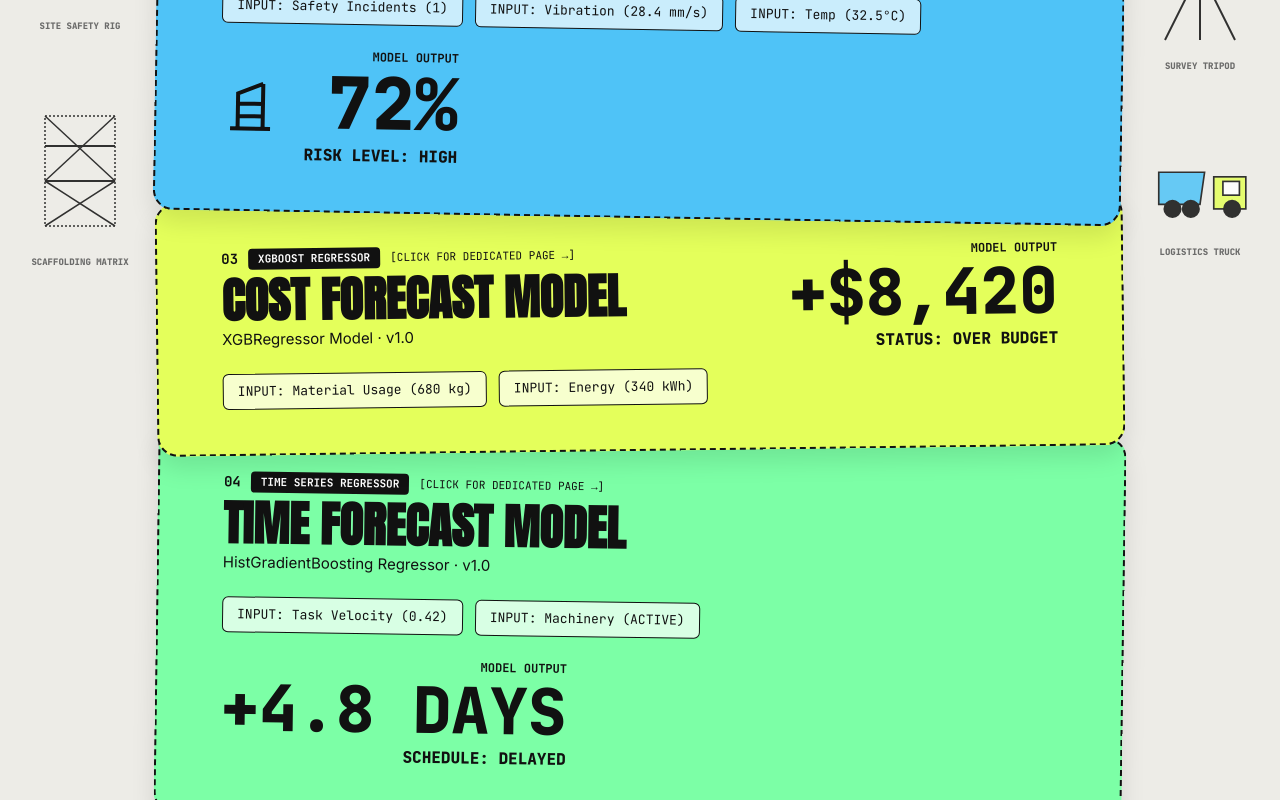
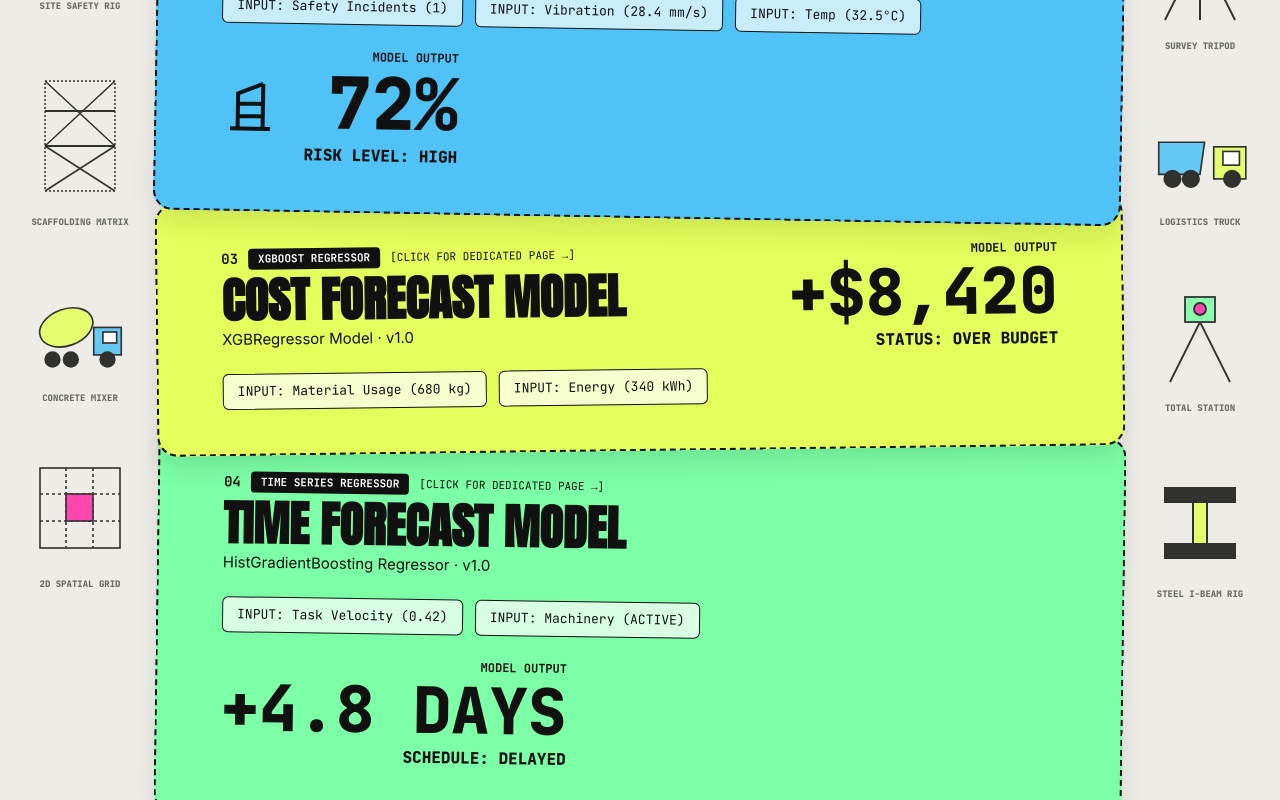
Before and after one commit to shubham392007-sketch/ConArk_Systems, a React (Vite) app in the folder frontend/: page / in a window 1280 px wide. Shown: the part 1078-1878 px from the top of the page. Built offline with nearby package versions, Linux system fonts and the light colour scheme; no server answers.

Commit message:
feat(ui): add 4 additional construction SVGs beside Card 05 Space Optimization Model

```diff
--- a/frontend/src/pages/CommandCenter.tsx
+++ b/frontend/src/pages/CommandCenter.tsx
@@ -211,8 +211,8 @@ export const CommandCenter: React.FC = () => {
       {/* 3-COLUMN MAIN LAYOUT: EXTREME LEFT SVGS (120px) | EXPANDED WIDE CARDS (1fr) | EXTREME RIGHT SVGS (120px) */}
       <div style={{ display: 'grid', gridTemplateColumns: '120px 1fr 120px', gap: '16px', alignItems: 'start', marginBottom: '44px' }}>
 
-        {/* EXTREME LEFT MARGIN COLUMN: SHIFTED FLUSH TO THE LEFT EDGE */}
-        <div style={{ display: 'flex', flexDirection: 'column', gap: '64px', paddingTop: '30px', alignItems: 'center', opacity: 0.85 }}>
+        {/* EXTREME LEFT MARGIN COLUMN: CONTINUED FLUSH BESIDE ALL 5 CARDS INCL. SPACE OPTIMIZATION */}
+        <div style={{ display: 'flex', flexDirection: 'column', gap: '54px', paddingTop: '30px', alignItems: 'center', opacity: 0.85 }}>
 
           {/* 1. Tower Crane SVG */}
           <div style={{ textAlign: 'center' }}>
@@ -259,7 +259,7 @@ export const CommandCenter: React.FC = () => {
 
           {/* 4. Scaffolding Structure SVG */}
           <div style={{ textAlign: 'center' }}>
-            <svg width="100" height="150" viewBox="0 0 100 130" fill="none" stroke="#111111" strokeWidth="1.5">
+            <svg width="100" height="140" viewBox="0 0 100 130" fill="none" stroke="#111111" strokeWidth="1.5">
               <rect x="15" y="10" width="70" height="110" strokeDasharray="2 2" />
               <line x1="15" y1="40" x2="85" y2="40" strokeWidth="2" />
               <line x1="15" y1="75" x2="85" y2="75" strokeWidth="2" />
@@ -269,6 +269,35 @@ export const CommandCenter: React.FC = () => {
               <line x1="85" y1="75" x2="15" y2="120" />
             </svg>
             <span style={{ fontSize: '9px', fontFamily: 'JetBrains Mono, monospace', fontWeight: '800', color: '#555', display: 'block', marginTop: '4px' }}>SCAFFOLDING MATRIX</span>
+          </div>
+
+          {/* 5. Concrete Mixer Truck SVG (Beside Space Optimization Card) */}
+          <div style={{ textAlign: 'center' }}>
+            <svg width="110" height="100" viewBox="0 0 120 100" fill="none" stroke="#111111" strokeWidth="1.8">
+              {/* Mixer Drum */}
+              <ellipse cx="45" cy="45" rx="30" ry="20" transform="rotate(-20 45 45)" fill="#E4FF5B" stroke="#111111" />
+              {/* Truck Cabin */}
+              <rect x="75" y="45" width="30" height="30" fill="#4FC3F7" stroke="#111111" />
+              <rect x="85" y="50" width="15" height="12" fill="#FFFFFF" stroke="#111111" />
+              {/* Wheels */}
+              <circle cx="30" cy="80" r="8" fill="#111111" />
+              <circle cx="50" cy="80" r="8" fill="#111111" />
+              <circle cx="90" cy="80" r="8" fill="#111111" />
+            </svg>
+            <span style={{ fontSize: '9px', fontFamily: 'JetBrains Mono, monospace', fontWeight: '800', color: '#555', display: 'block', marginTop: '4px' }}>CONCRETE MIXER</span>
+          </div>
+
+          {/* 6. CAD Spatial Coordinate Grid SVG (Beside Space Optimization Card) */}
+          <div style={{ textAlign: 'center' }}>
+            <svg width="100" height="110" viewBox="0 0 100 110" fill="none" stroke="#111111" strokeWidth="1.6">
+              <rect x="10" y="10" width="80" height="80" fill="#EDECE7" stroke="#111111" />
+              <line x1="10" y1="36" x2="90" y2="36" strokeDasharray="3 3" />
+              <line x1="10" y1="63" x2="90" y2="63" strokeDasharray="3 3" />
+              <line x1="36" y1="10" x2="36" y2="90" strokeDasharray="3 3" />
+              <line x1="63" y1="10" x2="63" y2="90" strokeDasharray="3 3" />
+              <rect x="36" y="36" width="27" height="27" fill="#FF2AA1" stroke="#111111" />
+            </svg>
+            <span style={{ fontSize: '9px', fontFamily: 'JetBrains Mono, monospace', fontWeight: '800', color: '#555', display: 'block', marginTop: '4px' }}>2D SPATIAL GRID</span>
           </div>
         </div>
 
@@ -634,8 +663,8 @@ export const CommandCenter: React.FC = () => {
           </div>
         </div>
 
-        {/* EXTREME RIGHT MARGIN COLUMN: SHIFTED FLUSH TO THE RIGHT EDGE */}
-        <div style={{ display: 'flex', flexDirection: 'column', gap: '64px', paddingTop: '30px', alignItems: 'center', opacity: 0.85 }}>
+        {/* EXTREME RIGHT MARGIN COLUMN: CONTINUED FLUSH BESIDE ALL 5 CARDS INCL. SPACE OPTIMIZATION */}
+        <div style={{ display: 'flex', flexDirection: 'column', gap: '54px', paddingTop: '30px', alignItems: 'center', opacity: 0.85 }}>
 
           {/* 1. Structural Building Blueprint Skeleton SVG */}
           <div style={{ textAlign: 'center' }}>
@@ -687,6 +716,28 @@ export const CommandCenter: React.FC = () => {
             </svg>
             <span style={{ fontSize: '9px', fontFamily: 'JetBrains Mono, monospace', fontWeight: '800', color: '#555', display: 'block', marginTop: '4px' }}>LOGISTICS TRUCK</span>
           </div>
+
+          {/* 5. Total Station Surveyor Station SVG (Beside Space Optimization Card) */}
+          <div style={{ textAlign: 'center' }}>
+            <svg width="100" height="110" viewBox="0 0 100 110" fill="none" stroke="#111111" strokeWidth="1.8">
+              <line x1="50" y1="40" x2="20" y2="100" />
+              <line x1="50" y1="40" x2="80" y2="100" />
+              <rect x="35" y="15" width="30" height="25" fill="#7CFFA6" stroke="#111111" />
+              <circle cx="50" cy="27" r="6" fill="#FF2AA1" />
+            </svg>
+            <span style={{ fontSize: '9px', fontFamily: 'JetBrains Mono, monospace', fontWeight: '800', color: '#555', display: 'block', marginTop: '4px' }}>TOTAL STATION</span>
+          </div>
+
+          {/* 6. Structural I-Beam Cross Section SVG (Beside Space Optimization Card) */}
+          <div style={{ textAlign: 'center' }}>
+            <svg width="100" height="110" viewBox="0 0 100 100" fill="none" stroke="#111111" strokeWidth="2">
+              <rect x="15" y="15" width="70" height="14" fill="#111111" />
+              <rect x="15" y="71" width="70" height="14" fill="#111111" />
+              <rect x="43" y="29" width="14" height="42" fill="#E4FF5B" stroke="#111111" />
+            </svg>
+            <span style={{ fontSize: '9px', fontFamily: 'JetBrains Mono, monospace', fontWeight: '800', color: '#555', display: 'block', marginTop: '4px' }}>STEEL I-BEAM RIG</span>
+          </div>
+
         </div>
 
       </div>
```
